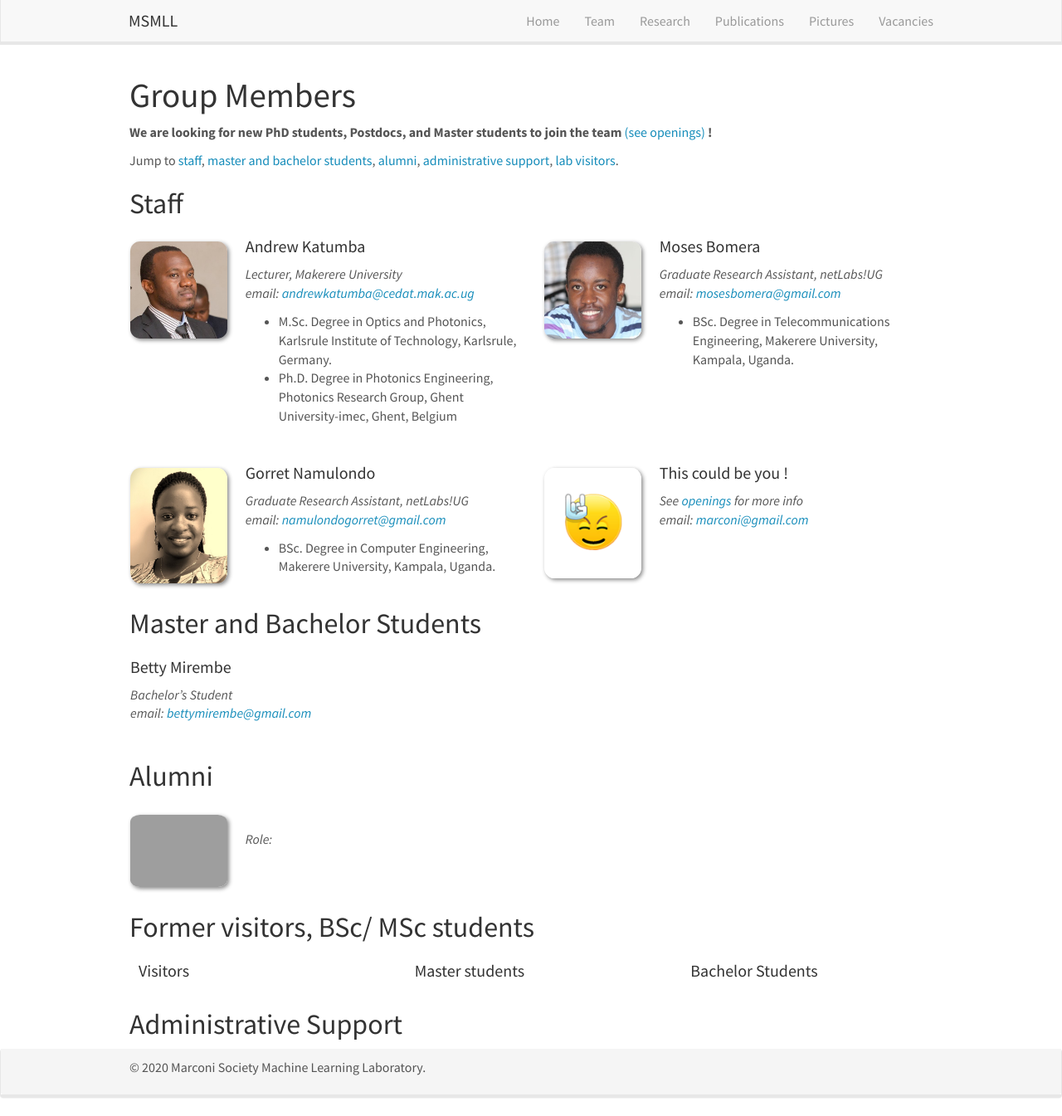
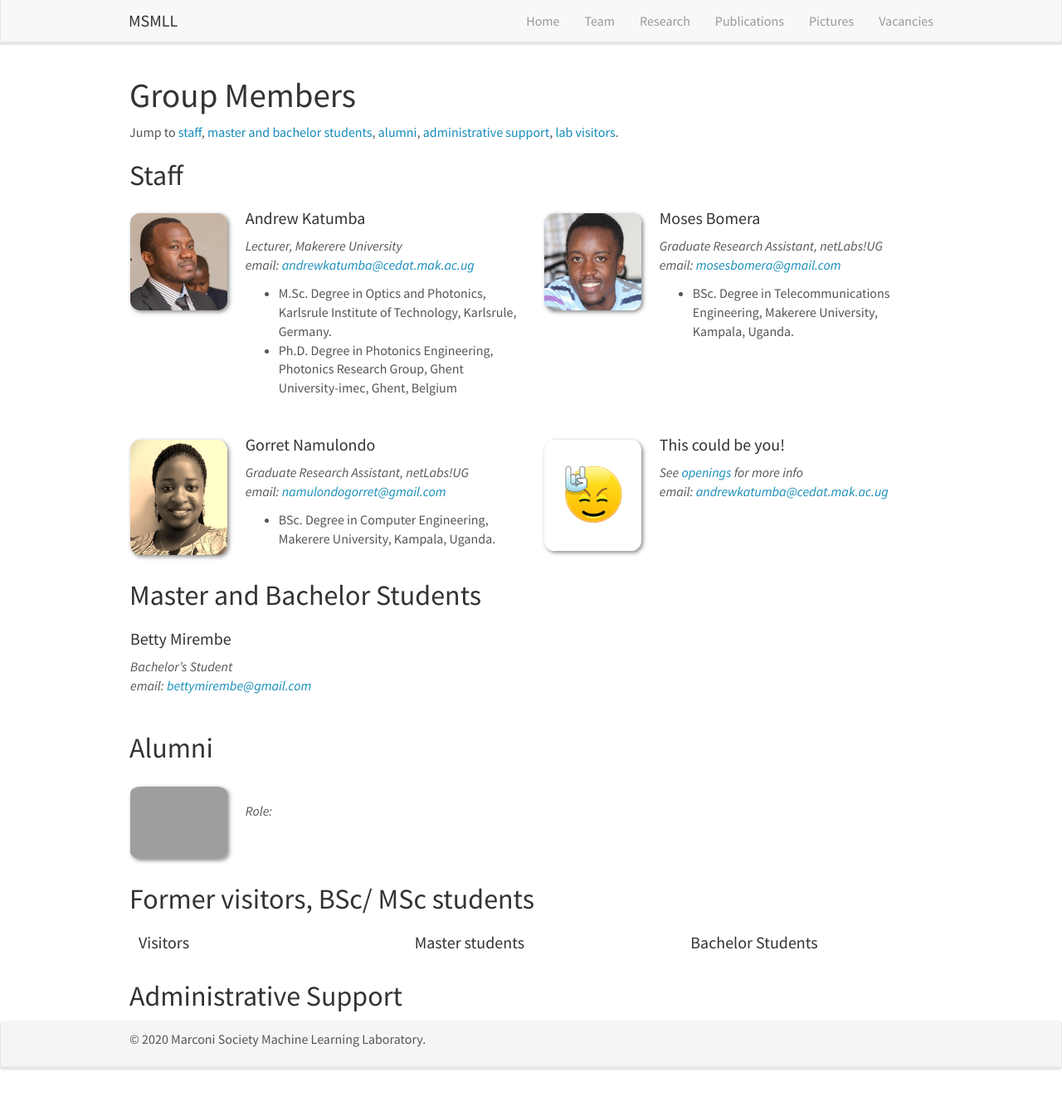
Before and after one commit to rifkatunda/marconimllab, a Jekyll site: the page built from _pages/team.md, in a window 1280 px wide and 1345 px high. Shown: the whole window at 83% size. Built offline with Jekyll 4.4.1, drawn with Linux system fonts in a browser that asks for light colours; nearby versions of some CDN libraries.

Commit message:
Update team

```diff
--- a/_data/team_members.yml
+++ b/_data/team_members.yml
@@ -23,10 +23,10 @@
   education1: BSc. Degree in Computer Engineering, Makerere University, Kampala, Uganda.
   education2:
 
-- name: "This could be you !"
+- name: "This could be you!"
   photo: rock.jpg
-  info: See <a href="http://www.allanlab.org/vacancies">openings</a> for more info
-  email: marconi@gmail.com
+  info: See <a href="http://">openings</a> for more info
+  email: andrewkatumba@cedat.mak.ac.ug
   number_educ: 0
   education1:
   education2:
--- a/_pages/team.md
+++ b/_pages/team.md
@@ -7,9 +7,6 @@ permalink: /team/
 ---
 
 # Group Members
-
- **We are  looking for new PhD students, Postdocs, and Master students to join the team** [(see openings)]({{ site.url }}{{ site.baseurl }}/vacancies) **!**
-
 
 Jump to [staff](#staff), [master and bachelor students](#master-and-bachelor-students), [alumni](#alumni), [administrative support](#administrative-support), [lab visitors](#lab-visitors).
 
```
Also changed, not shown: _pages/mini_lecture_series.md (+0 -6 lines).
